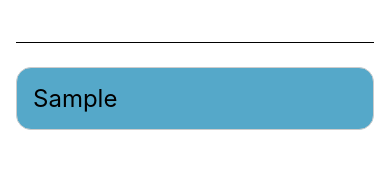
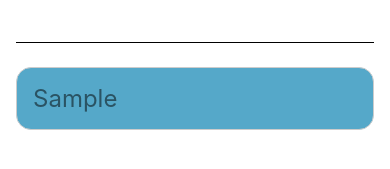
Before and after one commit to remigiuszk/RNcourse_goals, a React Native app: screen / in a window 390 px wide. Both pictures are taken after typing "Sample" into the empty fields and a click on the button "ADD GOAL". Shown: the part 157-326 px from the top of the page. Built offline with nearby package versions, Linux system fonts and the light colour scheme.

Commit message:
click effects

```diff
--- a/components/GoalItem.js
+++ b/components/GoalItem.js
@@ -2,18 +2,22 @@
 
 const GoalItem = (props) => {
   return (
-    <Pressable key={props.id} onPress={props.onDeleteItem.bind(this, props.id)}>
-      <View style={styles.goalContainer}>
+    <View style={styles.goalContainer}>
+      <Pressable
+        android_ripple={{ color: "#dddddd" }}
+        key={props.id}
+        onPress={props.onDeleteItem.bind(this, props.id)}
+        style={(pressed) => pressed && styles.pressedItem}
+      >
         <Text style={styles.goalText}>{props.text}</Text>
-      </View>
-    </Pressable>
+      </Pressable>
+    </View>
   );
 };
 
 const styles = StyleSheet.create({
   goalContainer: {
     justifyContent: "center",
-    padding: 16,
     borderWidth: 1,
     borderColor: "#CCCCCC",
     borderRadius: 15,
@@ -22,6 +26,10 @@
   },
   goalText: {
     fontSize: 24,
+    padding: 16,
+  },
+  pressedItem: {
+    opacity: 0.5,
   },
 });
 
```
